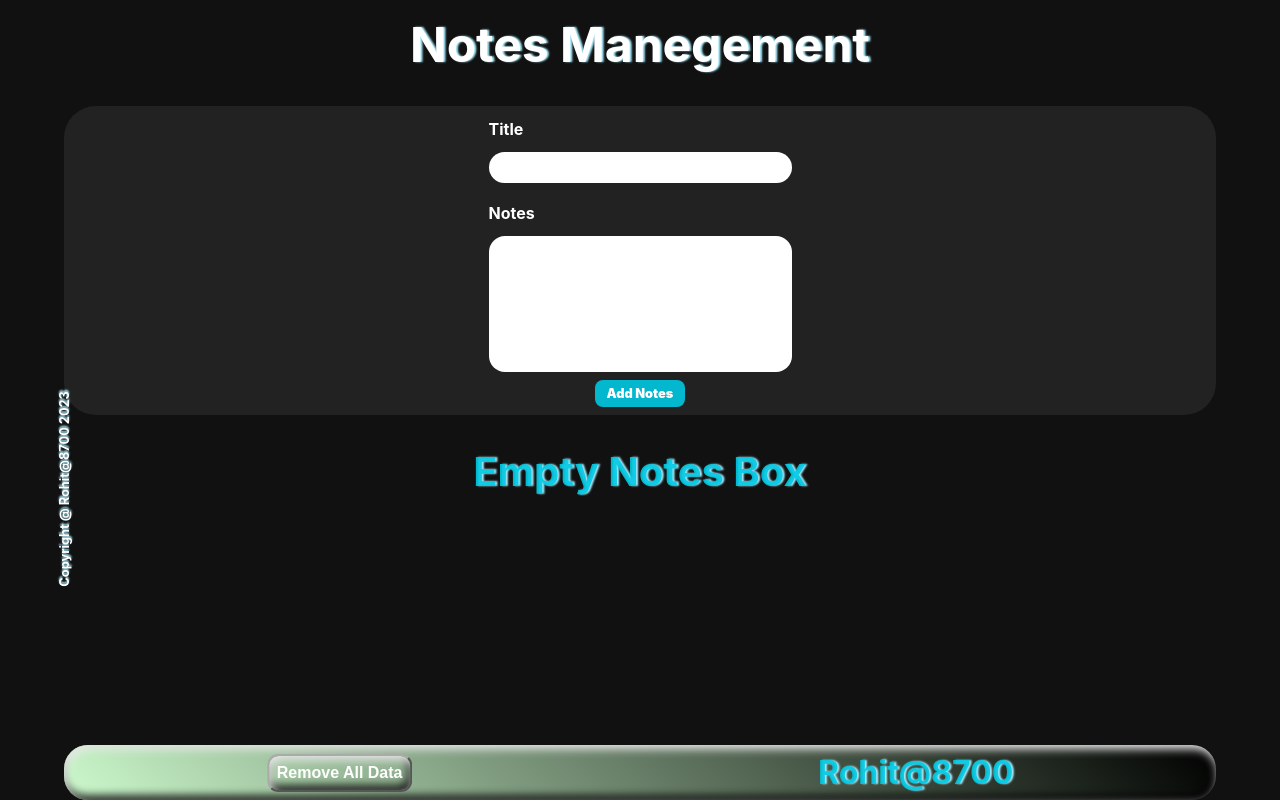
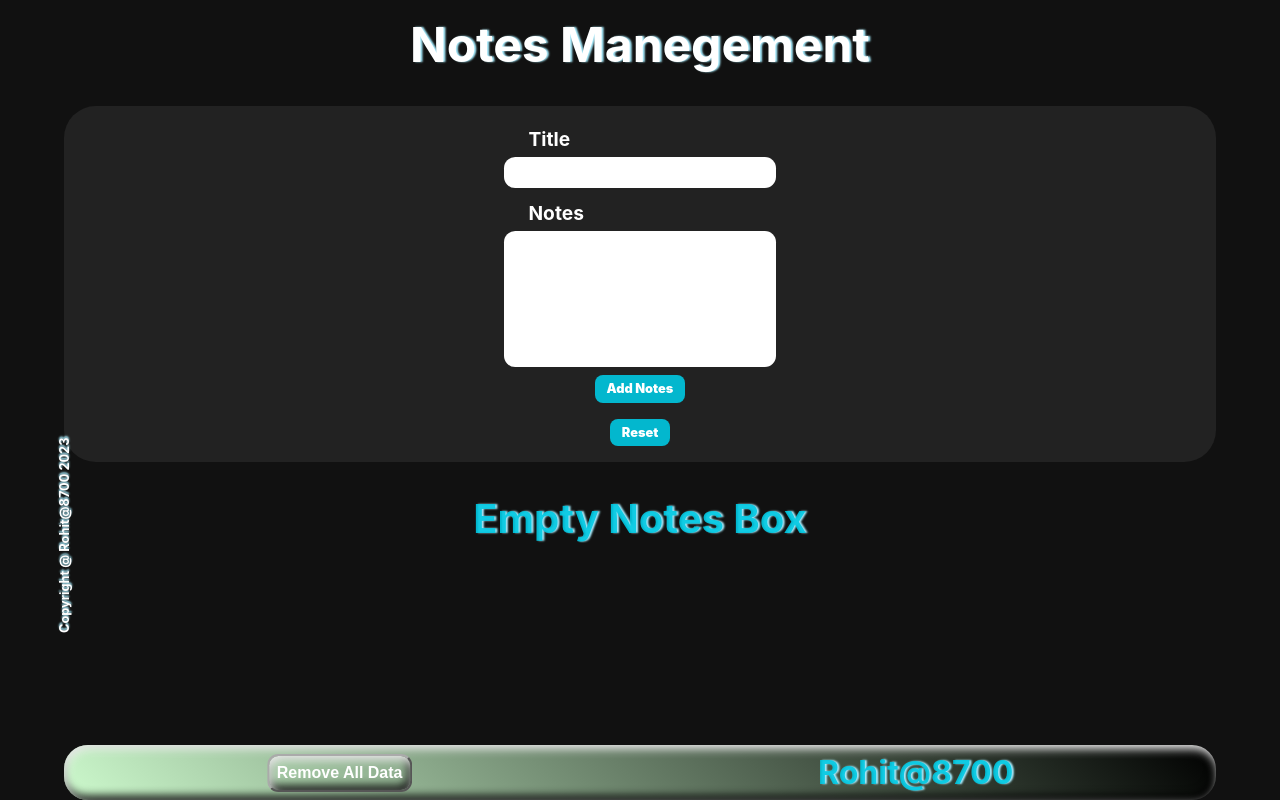
Before and after one commit to Singh8700/userListProject, a React (Vite) app: page / in a window 1280 px wide. Built offline with nearby package versions, Linux system fonts and the light colour scheme.

Commit message:
first commit

```diff
--- a/src/components/addUser/AddUser.jsx
+++ b/src/components/addUser/AddUser.jsx
@@ -35,10 +35,14 @@ const onPincodeChange=(event)=>{
 
   }
 
+
   //user Details upadte method
 const onUpdatehandler=(event)=>{
   event.preventDefault();
 
+  if(names.trim().length === 0 && userM.trim().length === 0){
+      return props.showAlert("alert","🙅‍♂️All fields are Mandatory :) ")
+    }
   props.showAlert("warning","⏫ Update both fields ")
 
   if(names.length == 0 || names.trim().length == 0){
@@ -180,27 +184,25 @@ const onUserRemove=(id)=>{
   setGetName(filterData)
   props.showAlert("success","Your current 📜 Notes Successfully removed")
 }
-
+const resetHandler=(event)=>{
+  event.preventDefault();
+  if(updates){
+  setNames('')
+  setUserM('')
+  }
+  if(names.trim().length === 0 && userM.trim().length === 0){
+      return props.showAlert("alert",`🙅‍♂️No need to Reset
+     (Because Both fields are empty)`)
+    }
+  setNames('')
+  setUserM('')
+}
 
   return(
     <>
     <div className={`container ${style.addUser}`}>
     {(updates)?
-      <form onSubmit={onUpdatehandler}>
-        <lable htmlFor="name">
-         Title
-        </lable>
-          <input type="text" value={names} id="name" onChange={onNameChange} required/>
-        <lable htmlFor="notes">
-          Notes
-        </lable>
-          <textarea type="number" value={userM} id="pincode" onChange={onPincodeChange} rows="8" cols="30" required>
-          </textarea>
-          <button type="submit" className={`btn btn-primary`}>
-          Update Notes
-         </button>
-        </form>:
-      <form onSubmit={onSubmitHandler}>
+      <form onSubmit={onUpdatehandler} onReset={resetHandler}>
         <lable htmlFor="name">
          Title
         </lable>
@@ -210,9 +212,31 @@ const onUserRemove=(id)=>{
         </lable>
           <textarea type="number" value={userM} id="pincode" onChange={onPincodeChange} rows="8" cols="30">
           </textarea>
+          <button type="submit" className={`btn btn-primary`}>
+          Update Notes
+         </button>
+        <button type="reset" className={`btn btn-primary`}>
+          Reset
+         </button>
+        </form>:
+      <form onSubmit={onSubmitHandler} onReset={resetHandler}>
+        <lable htmlFor="name">
+         Title
+        </lable>
+          <input type="text" value={names} id="name" onChange={onNameChange}/>
+        <lable htmlFor="notes">
+          Notes
+        </lable>
+          <textarea type="number" value={userM} id="pincode" onChange={onPincodeChange} rows="8" cols="30">
+          </textarea>
+         {/*<div className={style.Btncontainer}>*/}
          <button type="submit" className={`btn btn-primary`}>
           Add Notes
          </button>
+         <button type="reset" className={`btn btn-primary`}>
+          Reset
+         </button>
+        {/* </div>*/}
       </form>}
       <NewUser updateUser={getName} onUserRemove={onUserRemove} onUserUpdate={onUserUpdate} checks={updates}/>
       <Header re={onRenoveHandler}/>
--- a/src/components/addUser/AddUser.module.css
+++ b/src/components/addUser/AddUser.module.css
@@ -4,34 +4,55 @@
   justify-content: space-around;
   align-items: centre;
   margin: 2rem auto;
-  padding: 0.5rem auto;
+  padding: 0.5rem 2rem;
   border-radius: 2rem;
   background: #222;
   transition: all 0.5s;
 }
 
 .addUser form lable {
-  margin: 0.8rem 0rem;
+  margin: 0.8rem 2.5rem 0.4rem;
   font-weight: bold;
+  font-size: 1.2rem;
 }
 
 .addUser form input {
-  width: 100%;
+  width: 90%;
   border: 1px solid #ccc;
-  padding: 0.5rem 1.5rem;
+  padding: 0.5rem 1rem;
   border: 1px solid #fff;
-  margin-bottom: 0.5rem;
-  border-radius: 1rem;
+  margin: auto;
+  border-radius: 0.7rem;
   border: none;
   outline: none;
+  position: relative;
+  transition: 400ms;
+}
+
+.addUser form input:focus {
+  background: #aaa;
+  box-shadow: -2px -2px 10px #444,inset 2px 2px 10px #fff,inset -2px -2px 10px #000;
+  color: #000;
+  font-weight: 9000;
 }
 
 .addUser form textarea {
-  border-radius: 1rem;
+  width: 90%;
+  border-radius: 0.7rem;
   resize: none;
   border: none;
   outline: none;
+  margin: auto;
   padding: 0.5rem 1.5rem;
+  transition: 400ms;
+}
+
+.addUser form textarea:focus {
+  background: #aaa;
+  box-shadow: -2px -2px 10px #444,inset 2px 2px 10px #fff,inset -2px -2px 10px #000;
+  color: #000;
+  font-weight: 1200;
+  /* font-size: 1rem;*/
 }
 
 .addUser form:hover {
@@ -42,3 +63,11 @@
   border: 1px;
   outline: 1px;
 }
+
+.addUser .Btncontainer {
+  width: 80%;
+  display: flex;
+  justify-content: center;
+  align-items: center;
+  margin: 0.5rem auto;
+}
--- a/src/components/addUser/AddUser.module.scss
+++ b/src/components/addUser/AddUser.module.scss
@@ -1,36 +1,57 @@
 .addUser{
-
   form{
     width:100%;
     display: grid;
     justify-content: space-around;
     align-items: centre;
     margin: 2rem auto;
-    padding: 0.5rem auto;
+    padding: 0.5rem 2rem;
     border-radius: 2rem;
     background: #222;
+
     transition: all 0.5s;
     lable{
-      margin: 0.8rem 0rem;
+      margin: 0.8rem 2.5rem 0.4rem;
       font-weight: bold;
+      font-size: 1.2rem;
+
     }
     input{
-      width:100%;
+      width:90%;
       border: 1px solid #ccc;
-      padding: 0.5rem 1.5rem;
+      padding: 0.5rem 1rem;
       border: 1px solid #fff;
-      margin-bottom: 0.5rem;
-      border-radius: 1rem;
+      margin:auto;
+      border-radius: 0.7rem;
       border: none;
      outline: none;
+     position: relative;
+     transition: 400ms;
+    }
+    input:focus{
+      background: #aaa;
+      box-shadow: -2px -2px 10px #444,inset 2px 2px 10px #fff,inset -2px -2px 10px #000;
+      color: #000;
+      font-weight: 9000;
+
     }
     textarea{
-      border-radius: 1rem;
+      width:90%;
+      border-radius: 0.7rem;
       resize: none;
       border: none;
       outline: none;
+      margin:auto;
       padding: 0.5rem 1.5rem;
+      transition: 400ms;
     }
+   textarea:focus{
+    background: #aaa;
+    box-shadow: -2px -2px 10px #444,inset 2px 2px 10px #fff,inset -2px -2px 10px #000;
+    color:#000;
+    font-weight: 1200;
+   /* font-size: 1rem;*/
+  }
   }
   form:hover{
     background: #666;
@@ -39,4 +60,11 @@
       outline: 1px;
     }
   }
+  .Btncontainer{
+    width:80%;
+    display:flex;
+    justify-content: center;
+    align-items: center;
+    margin: 0.5rem auto;
+  }
 }
--- a/src/index.css
+++ b/src/index.css
@@ -54,6 +54,8 @@ a:hover {
     font-size: 1.5rem;
     text-shadow: none;
     text-align: center;
+    white-space: pre-wrap;
+   word-wrap: break-word;
   }
 .warning{
   background: rgba(210,210,0,22);
```
